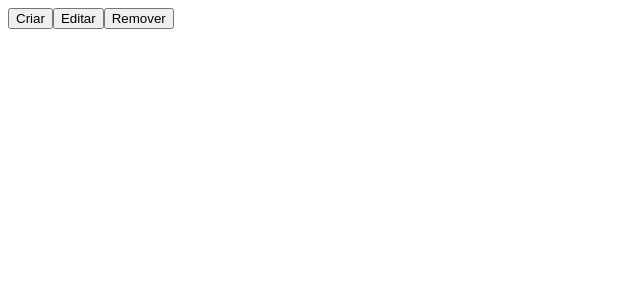
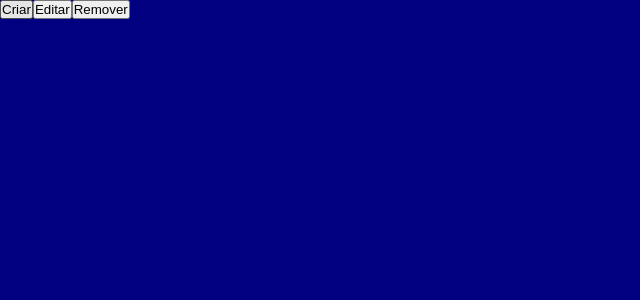
Before and after one commit to ronaldotavcano/React-estudos, a React (Vite) app: page / in a window 1280 px wide. Shown: the top 300 px of the page, without its empty margins (0-640 px from the left). Built offline with nearby package versions, Linux system fonts and the light colour scheme.

Commit message:
Usando css no react

```diff
--- a/src/App.tsx
+++ b/src/App.tsx
@@ -1,12 +1,14 @@
+import "./global.css" // sempre no topo pra nn resetar outras configs
 import {Button} from "./components/button"
+import "./styles.css"
 
 // Todo componente tem que começar com letra maiuscula
 export function App(){
   return (
-    <div>
+    <div className="container">
       <Button name="Criar" onClick={() => alert("Criar")}/>
-      <Button name="Editar"/>
-      <Button name="Remover"/>
+      <Button name="Editar" onClick={() => alert("Editar")}/>
+      <Button name="Remover" onClick={() => alert("Remover")}/>
 
     </div>
   )
--- /dev/null
+++ b/src/global.css
@@ -0,0 +1,8 @@
+* {
+    margin: 0;
+    padding: 0;
+}
+
+body{
+    background-color: navy;
+}
--- /dev/null
+++ b/src/styles.css
@@ -0,0 +1,4 @@
+.container{
+    width: 100%;
+    height: 100vh;
+}
```
